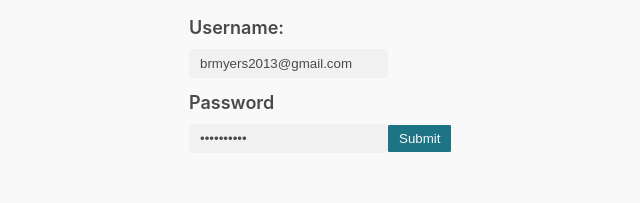
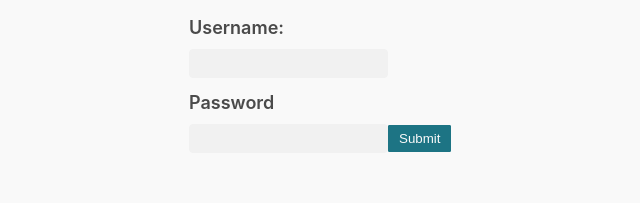
Before and after one commit to brandonFaf/peloton-top-clases, a React (Create React App) app: page / in a window 1280 px wide. Shown: the top 203 px of the page, without its empty margins (109-749 px from the left). Built offline with nearby package versions, Linux system fonts and the light colour scheme.

Commit message:
remove password

```diff
--- a/src/components/Login.js
+++ b/src/components/Login.js
@@ -1,8 +1,8 @@
 import React, { useState } from 'react';
 import authenticate from '../services/authenticate';
 const Login = ({ setUser }) => {
-  const [password, setPassword] = useState('GLRX!U59iG');
-  const [username, setUsername] = useState('brmyers2013@gmail.com');
+  const [password, setPassword] = useState('');
+  const [username, setUsername] = useState('');
   const [error, setError] = useState();
   const [loading, setLoading] = useState();
   const handleUsername = e => {
```
